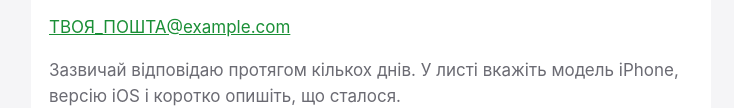
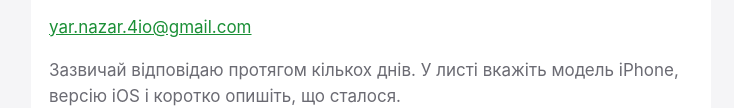
Before and after one commit to AllenUa-creator/gpd-journal, a plain HTML site: page index.html in a window 1280 px wide. Shown: the part 305-413 px from the top of the page, without its empty margins (269-1003 px from the left). Drawn offline with Linux system fonts and the light colour scheme.

Commit message:
Update index.html

```diff
--- a/index.html
+++ b/index.html
@@ -23,7 +23,7 @@ a{color:var(--ac)}
 <h2>Підтримка</h2>
 <div class="card">
 <p>Маєте питання, знайшли помилку або хочете запропонувати покращення? Напишіть мені:</p>
-<p><a href="mailto:ТВОЯ_ПОШТА@example.com">ТВОЯ_ПОШТА@example.com</a></p>
+<p><a href="mailto:yar.nazar.4io@gmail.com">yar.nazar.4io@gmail.com</a></p>
 <p class="mut">Зазвичай відповідаю протягом кількох днів. У листі вкажіть модель iPhone, версію iOS і коротко опишіть, що сталося.</p>
 </div>
 
```
